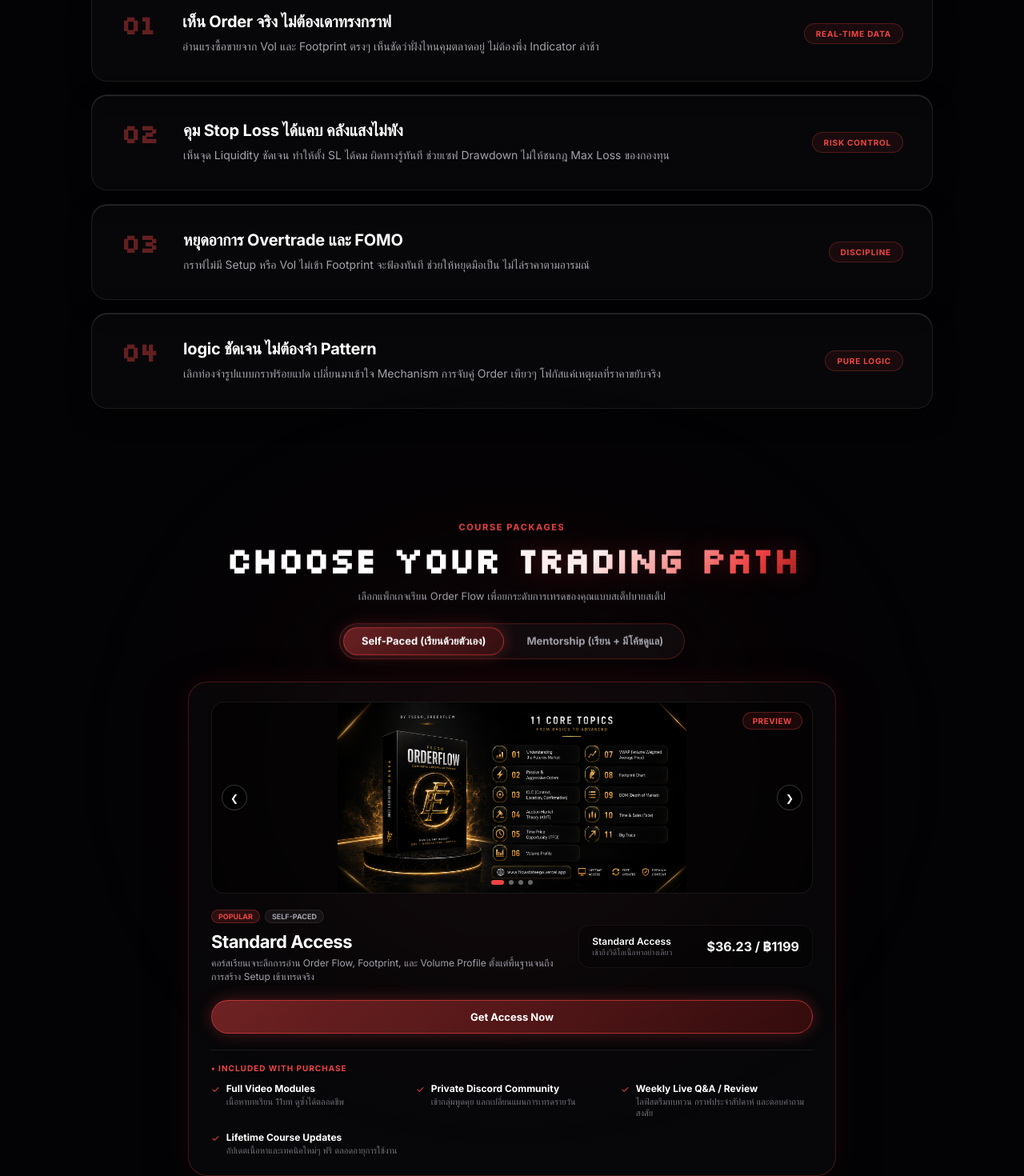
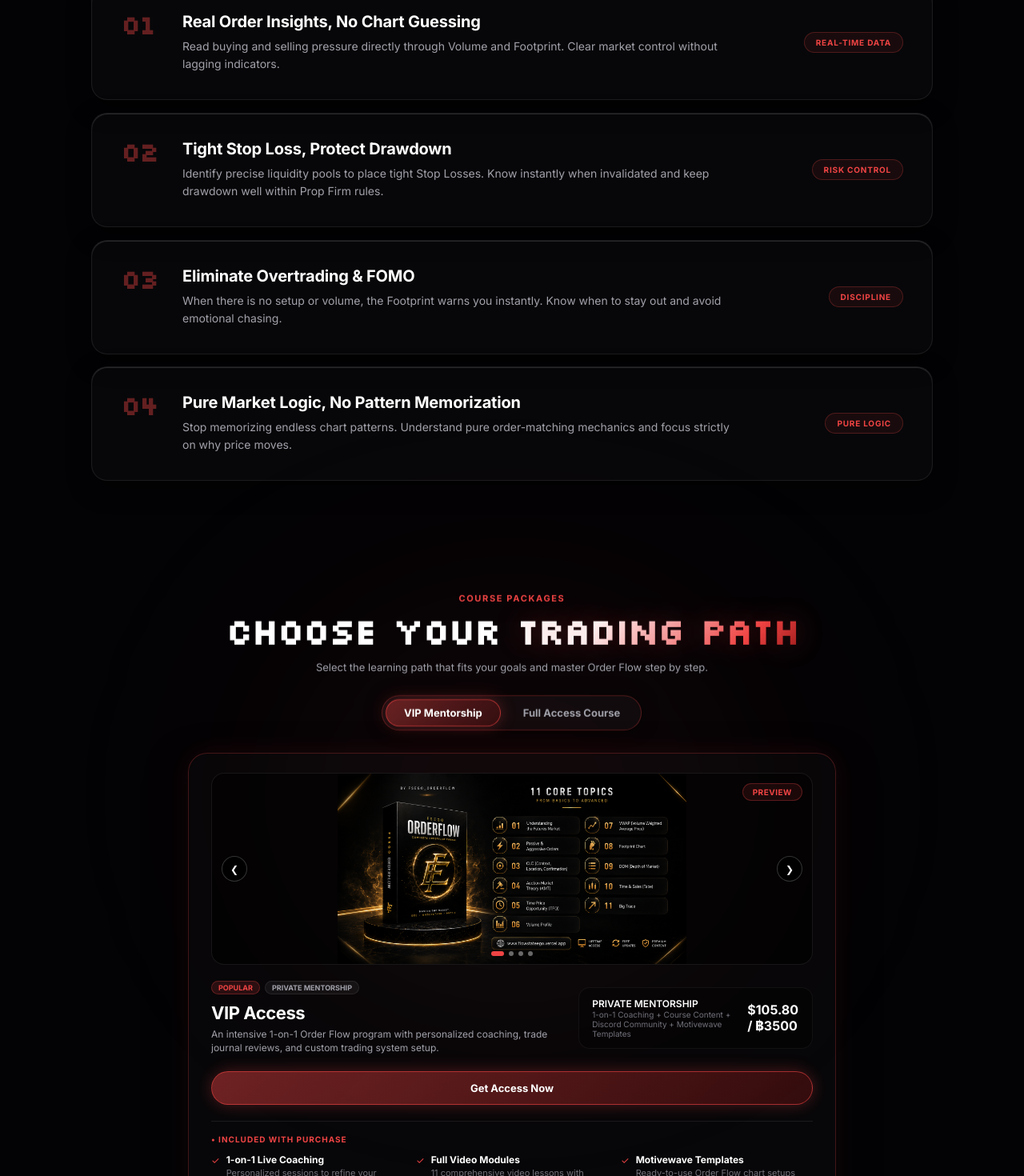
Before and after one commit to crxstydev/website, a React (Vite) app: page / in a window 1280 px wide. Shown: the part 1132-2602 px from the top of the page at 80% size. Built offline with nearby package versions, Linux system fonts and the light colour scheme.

Commit message:
Fix navbar overlap and spacing

```diff
--- a/src/App.jsx
+++ b/src/App.jsx
@@ -4,7 +4,7 @@ import "./App.css";
 // Instagram Target URL
 const INSTAGRAM_URL = "https://www.instagram.com/crx.wrld?igsh=NGc0dXIwMWs5ZmQ2&utm_source=qr";
 
-// Hook สำหรับตัวเลขนับอนิเมชัน
+// Hook for Count Up Animation
 function useCountUp(end, duration = 1500, decimals = 0) {
   const [count, setCount] = useState(0);
 
@@ -25,7 +25,7 @@ function useCountUp(end, duration = 1500, decimals = 0) {
   return count.toFixed(decimals);
 }
 
-// คอมโพเนนต์การ์ด 3D Interactive Spotlight Tilt
+// 3D Interactive Spotlight Tilt Card Component
 function TiltCard({ children, className = "", onClick }) {
   const cardRef = useRef(null);
   const [spotlightPos, setSpotlightPos] = useState({ x: 0, y: 0, opacity: 0 });
@@ -77,7 +77,7 @@ function App() {
   const [mousePos, setMousePos] = useState({ x: 0, y: 0 });
   const canvasRef = useRef(null);
 
-  // Scroll Reveal Observer Effect (เอฟเฟกต์ค่อยๆ เผยข้อความ/Section ทุกส่วน)
+  // Scroll Reveal Observer Effect
   useEffect(() => {
     const observerCallback = (entries, observer) => {
       entries.forEach((entry) => {
@@ -103,7 +103,7 @@ function App() {
     };
   }, []);
 
-  // Preloader Timeout Handler (1.5 วินาที)
+  // Preloader Timeout Handler (1.5 seconds)
   useEffect(() => {
     const timer = setTimeout(() => {
       const preloader = document.getElementById("preloader");
@@ -115,22 +115,22 @@ function App() {
     return () => clearTimeout(timer);
   }, []);
 
-  // State สำหรับ Section Course Packages & Carousel
+  // State for Course Packages & Carousel
   const [selectedPlan, setSelectedPlan] = useState("selfPaced");
   const [imgIndex, setImgIndex] = useState(0);
 
-  // State สำหรับ Student Showcase Section
+  // State for Student Showcase Section
   const [showcaseIndex, setShowcaseIndex] = useState(0);
 
-  // State สำหรับ Lightbox Modal
+  // State for Lightbox Modal
   const [isModalOpen, setIsModalOpen] = useState(false);
   const [modalImageSrc, setModalImageSrc] = useState("");
 
-  // รูปภาพในการ์ดสินค้า
+  // Assets
   const images = ["/tem1.png", "/tem2.png", "/tem3.png", "/tem4.png"];
   const studentImages = ["/st1.png", "/st2.png", "/st3.png", "/st4.png", "/st5.png"];
 
-  // ฟังก์ชันสำหรับการเลื่อน Section นุ่มๆ ด้วย Custom Easing
+  // Custom Smooth Scrolling with Easing
   const scrollToSection = (e, targetId) => {
     e.preventDefault();
     setActiveTab(targetId);
@@ -409,7 +409,7 @@ function App() {
             </h2>
           </div>
           <div className="why-subtitle">
-            "ปลดล็อกศักยภาพการเทรดด้วยการมองเห็นสภาพคล่องจริงของสถาบัน เพื่อให้ทุกการส่งคำสั่งซื้อขายของคุณได้เปรียบที่สุดในตลาด"
+            "Unlock your full trading potential by tracking real institutional liquidity, giving every execution a distinct statistical edge."
           </div>
         </div>
 
@@ -419,9 +419,9 @@ function App() {
               <div className="why-card-content">
                 <div className="why-num pixel-font">01</div>
                 <div className="why-info">
-                  <h3 className="why-title">เห็น Order จริง ไม่ต้องเดาทรงกราฟ</h3>
+                  <h3 className="why-title">Real Order Insights, No Chart Guessing</h3>
                   <p className="why-desc">
-                    อ่านแรงซื้อขายจาก Vol และ Footprint ตรงๆ เห็นชัดว่าฝั่งไหนคุมตลาดอยู่ ไม่ต้องพึ่ง Indicator ล่าช้า
+                    Read buying and selling pressure directly through Volume and Footprint. Clear market control without lagging indicators.
                   </p>
                 </div>
               </div>
@@ -434,9 +434,9 @@ function App() {
               <div className="why-card-content">
                 <div className="why-num pixel-font">02</div>
                 <div className="why-info">
-                  <h3 className="why-title">คุม Stop Loss ได้แคบ คลังแสงไม่พัง</h3>
+                  <h3 className="why-title">Tight Stop Loss, Protect Drawdown</h3>
                   <p className="why-desc">
-                    เห็นจุด Liquidity ชัดเจน ทำให้ตั้ง SL ได้คม ผิดทางรู้ทันที ช่วยเซฟ Drawdown ไม่ให้ชนกฎ Max Loss ของกองทุน
+                    Identify precise liquidity pools to place tight Stop Losses. Know instantly when invalidated and keep drawdown well within Prop Firm rules.
                   </p>
                 </div>
               </div>
@@ -449,9 +449,9 @@ function App() {
               <div className="why-card-content">
                 <div className="why-num pixel-font">03</div>
                 <div className="why-info">
-                  <h3 className="why-title">หยุดอาการ Overtrade และ FOMO</h3>
+                  <h3 className="why-title">Eliminate Overtrading & FOMO</h3>
                   <p className="why-desc">
-                    กราฟไม่มี Setup หรือ Vol ไม่เข้า Footprint จะฟ้องทันที ช่วยให้หยุดมือเป็น ไม่ไล่ราคาตามอารมณ์
+                    When there is no setup or volume, the Footprint warns you instantly. Know when to stay out and avoid emotional chasing.
                   </p>
                 </div>
               </div>
@@ -464,9 +464,9 @@ function App() {
               <div className="why-card-content">
                 <div className="why-num pixel-font">04</div>
                 <div className="why-info">
-                  <h3 className="why-title">logic ชัดเจน ไม่ต้องจำ Pattern</h3>
+                  <h3 className="why-title">Pure Market Logic, No Pattern Memorization</h3>
                   <p className="why-desc">
-                    เลิกท่องจำรูปแบบกราฟร้อยแปด เปลี่ยนมาเข้าใจ Mechanism การจับคู่ Order เพียวๆ โฟกัสแค่เหตุผลที่ราคาขยับจริง
+                    Stop memorizing endless chart patterns. Understand pure order-matching mechanics and focus strictly on why price moves.
                   </p>
                 </div>
               </div>
@@ -484,7 +484,7 @@ function App() {
             CHOOSE YOUR <span className="text-gradient-red">TRADING PATH</span>
           </h2>
           <p className="tools-sub-text">
-            เลือกแพ็กเกจเรียน Order Flow เพื่อยกระดับการเทรดของคุณแบบสเต็ปบายสเต็ป
+            Select the learning path that fits your goals and master Order Flow step by step.
           </p>
         </div>
 
@@ -495,13 +495,13 @@ function App() {
               className={`platform-btn ${selectedPlan === "selfPaced" ? "active" : ""}`}
               onClick={() => setSelectedPlan("selfPaced")}
             >
-              Self-Paced (เรียนด้วยตัวเอง)
+              VIP Mentorship
             </button>
             <button
               className={`platform-btn ${selectedPlan === "mentorship" ? "active" : ""}`}
               onClick={() => setSelectedPlan("mentorship")}
             >
-              Mentorship (เรียน + มีโค้ชดูแล)
+              Full Access Course
             </button>
           </div>
         </div>
@@ -520,7 +520,7 @@ function App() {
                   className="carousel-img"
                   onClick={() => openModal(images[imgIndex])}
                   style={{ cursor: "pointer" }}
-                  title="คลิกเพื่อขยายรูปภาพ"
+                  title="Click to expand"
                 />
 
                 <button className="carousel-btn prev-btn" onClick={handlePrevImg}>❮</button>
@@ -547,23 +547,23 @@ function App() {
                   <div className="pkg-title-area">
                     <div className="badge-pills">
                       <span className="pill-tag bestseller">POPULAR</span>
-                      <span className="pill-tag sub">SELF-PACED</span>
+                      <span className="pill-tag sub">PRIVATE MENTORSHIP</span>
                     </div>
                     <div className="pkg-title-row">
-                      <h3 className="pkg-name">Standard Access</h3>
+                      <h3 className="pkg-name">VIP Access</h3>
                     </div>
                     <p className="pkg-summary-desc">
-                      คอร์สเรียนเจาะลึกการอ่าน Order Flow, Footprint, และ Volume Profile ตั้งแต่พื้นฐานจนถึงการสร้าง Setup เข้าเทรดจริง
+                      An intensive 1-on-1 Order Flow program with personalized coaching, trade journal reviews, and custom trading system setup.
                     </p>
                   </div>
 
                   <div className="price-box-side">
                     <div className="price-item-line">
                       <div>
-                        <div className="price-type">Standard Access</div>
-                        <div className="price-type-sub">เข้าถึงวิดีโอเนื้อหาอย่างเดียว</div>
+                        <div className="price-type">PRIVATE MENTORSHIP</div>
+                        <div className="price-type-sub">1-on-1 Coaching + Course Content + Discord Community + Motivewave Templates</div>
                       </div>
-                      <div className="price-amount">$36.23 / ฿1199</div>
+                      <div className="price-amount">$105.80 / ฿3500</div>
                     </div>
                   </div>
                 </div>
@@ -583,29 +583,43 @@ function App() {
                     <div className="feature-check-item">
                       <span className="check-icon">✓</span>
                       <div>
+                        <div className="feature-item-title">1-on-1 Live Coaching</div>
+                        <div className="feature-item-desc">Personalized sessions to refine your execution and strategy</div>
+                      </div>
+                    </div>
+                    <div className="feature-check-item">
+                      <span className="check-icon">✓</span>
+                      <div>
                         <div className="feature-item-title">Full Video Modules</div>
-                        <div className="feature-item-desc">เนื้อหาบทเรียน 11บท ดูซ้ำได้ตลอดชีพ</div>
+                        <div className="feature-item-desc">11 comprehensive video lessons with lifetime access</div>
+                      </div>
+                    </div>
+                    <div className="feature-check-item">
+                      <span className="check-icon">✓</span>
+                      <div>
+                        <div className="feature-item-title">Motivewave Templates</div>
+                        <div className="feature-item-desc">Ready-to-use Order Flow chart setups and configurations</div>
                       </div>
                     </div>
                     <div className="feature-check-item">
                       <span className="check-icon">✓</span>
                       <div>
                         <div className="feature-item-title">Private Discord Community</div>
-                        <div className="feature-item-desc">เข้ากลุ่มพูดคุย แลกเปลี่ยนแผนการเทรดรายวัน</div>
+                        <div className="feature-item-desc">Exclusive trader channel for daily breakdowns and trade plans</div>
                       </div>
                     </div>
                     <div className="feature-check-item">
                       <span className="check-icon">✓</span>
                       <div>
                         <div className="feature-item-title">Weekly Live Q&A / Review</div>
-                        <div className="feature-item-desc">ไลฟ์สตรีมทบทวน กราฟประจำสัปดาห์ และตอบคำถามสงสัย</div>
+                        <div className="feature-item-desc">Weekly live market recaps and direct Q&A support</div>
                       </div>
                     </div>
                     <div className="feature-check-item">
                       <span className="check-icon">✓</span>
                       <div>
-                        <div className="feature-item-title">Lifetime Course Updates</div>
-                        <div className="feature-item-desc">อัปเดตเนื้อหาและเทคนิคใหม่ๆ ฟรี ตลอดอายุการใช้งาน</div>
+                        <div className="feature-item-title">Lifetime Updates</div>
+                        <div className="feature-item-desc">Free access to all future strategy and content updates</div>
                       </div>
                     </div>
                   </div>
@@ -623,7 +637,7 @@ function App() {
                       <h3 className="pkg-name">Full Access Course</h3>
                     </div>
                     <p className="pkg-summary-desc">
-                      คอร์สเรียนเจาะลึกการอ่าน Order Flow, Footprint, และ Volume Profile ตั้งแต่พื้นฐานจนถึงการสร้าง Setup เข้าเทรดจริง
+                      Master Order Flow, Footprint, and Volume Profile from the ground up to build your own high-precision execution setups.
                     </p>
                   </div>
 
@@ -631,7 +645,7 @@ function App() {
                     <div className="price-item-line">
                       <div>
                         <div className="price-type">Full Access Course</div>
-                        <div className="price-type-sub">เนื้อหา + เข้ากลุ่มดิสคอร์ด + Template กราฟ</div>
+                        <div className="price-type-sub">11 Video Modules + Discord Community + Motivewave Templates</div>
                       </div>
                       <div className="price-amount">$42.28 / ฿1399</div>
                     </div>
@@ -654,35 +668,35 @@ function App() {
                       <span className="check-icon">✓</span>
                       <div>
                         <div className="feature-item-title">Full Video Modules</div>
-                        <div className="feature-item-desc">เนื้อหาบทเรียน 11บท ดูซ้ำได้ตลอดชีพ</div>
+                        <div className="feature-item-desc">11 comprehensive video lessons with lifetime access</div>
                       </div>
                     </div>
                     <div className="feature-check-item">
                       <span className="check-icon">✓</span>
                       <div>
                         <div className="feature-item-title">Chart Templates & Setups</div>
-                        <div className="feature-item-desc">แจกไฟล์ Template Order Flow พร้อมใช้งานทันที</div>
+                        <div className="feature-item-desc">Pre-configured Order Flow chart templates ready to deploy</div>
                       </div>
                     </div>
                     <div className="feature-check-item">
                       <span className="check-icon">✓</span>
                       <div>
                         <div className="feature-item-title">Private Discord Community</div>
-                        <div className="feature-item-desc">เข้ากลุ่มพูดคุย แลกเปลี่ยนแผนการเทรดรายวัน</div>
+                        <div className="feature-item-desc">Exclusive trader channel for daily breakdowns and trade plans</div>
                       </div>
                     </div>
                     <div className="feature-check-item">
                       <span className="check-icon">✓</span>
                       <div>
                         <div className="feature-item-title">Weekly Live Q&A / Review</div>
-                        <div className="feature-item-desc">ไลฟ์สตรีมทบทวน กราฟประจำสัปดาห์ และตอบคำถามสงสัย</div>
+                        <div className="feature-item-desc">Weekly live market recaps and direct Q&A support</div>
                       </div>
                     </div>
                     <div className="feature-check-item">
                       <span className="check-icon">✓</span>
                       <div>
                         <div className="feature-item-title">Lifetime Course Updates</div>
-                        <div className="feature-item-desc">อัปเดตเนื้อหาและเทคนิคใหม่ๆ ฟรี ตลอดอายุการใช้งาน</div>
+                        <div className="feature-item-desc">Free access to all future strategy and content updates</div>
                       </div>
                     </div>
                   </div>
@@ -694,7 +708,7 @@ function App() {
         </div>
       </section>
 
-      {/* REVIEWS SECTION */}
+      {/* REVIEWS SECTION (KEPT IN THAI AS REQUESTED) */}
       <section className="why-section" id="reviews">
         <div className="why-header reveal-on-scroll">
           <div>
@@ -705,7 +719,7 @@ function App() {
             </h2>
           </div>
           <div className="why-subtitle">
-            "เสียงตอบรับจริงจากนักเรียนในคอร์สคร่าวๆ ที่นำความรู้ Order Flow ไปลงมือปฏิบัติจริงในตลาด"
+            "Real feedback from students applying Order Flow concepts directly in live market conditions."
           </div>
         </div>
 
@@ -832,7 +846,7 @@ function App() {
                 className="window-img"
                 onClick={() => openModal(studentImages[showcaseIndex])}
                 style={{ cursor: "pointer" }}
-                title="คลิกเพื่อขยายรูปภาพ"
+                title="Click to expand"
               />
               <button className="window-nav-btn next" onClick={handleNextShowcase}>❯</button>
             </div>
```
